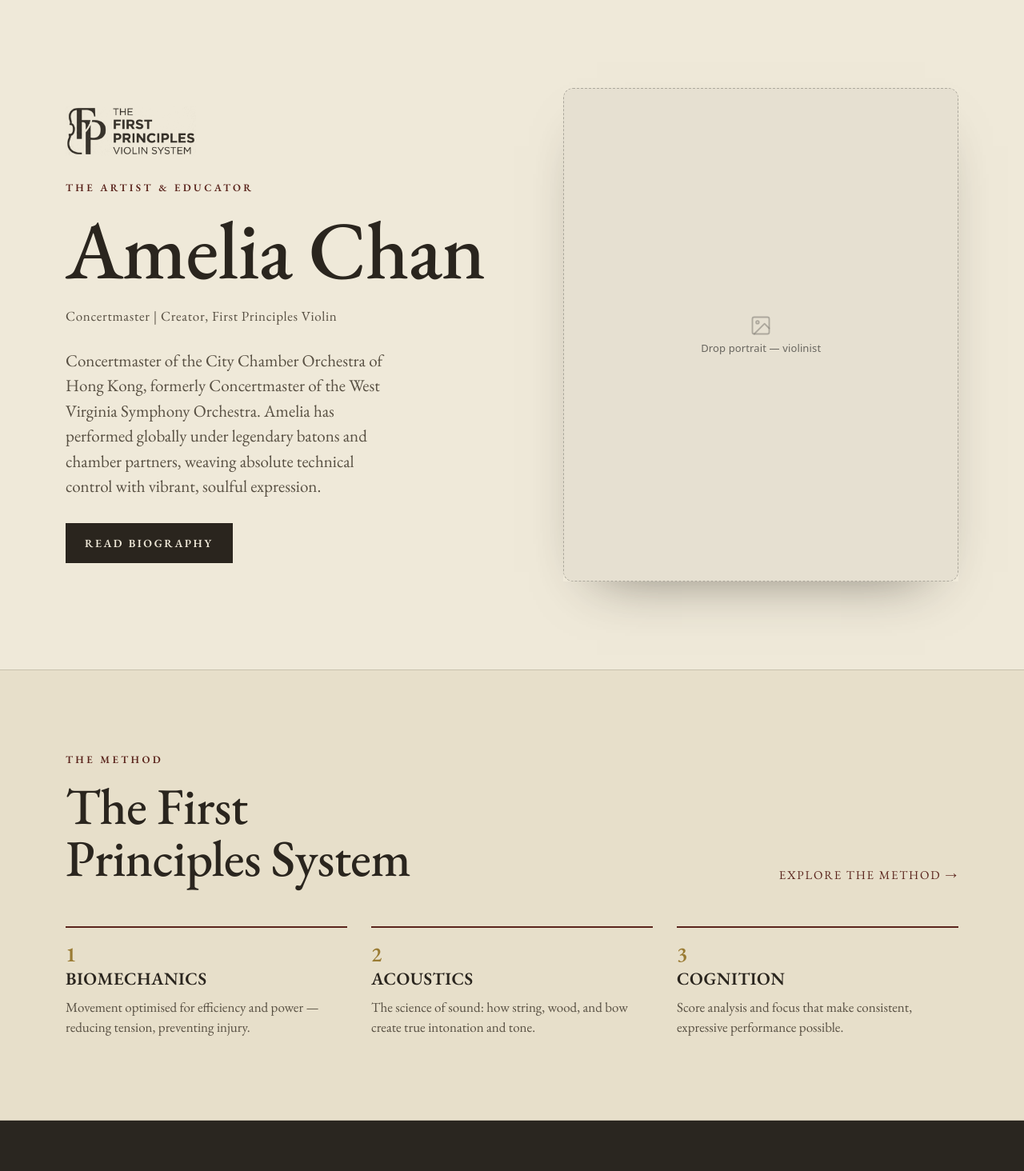
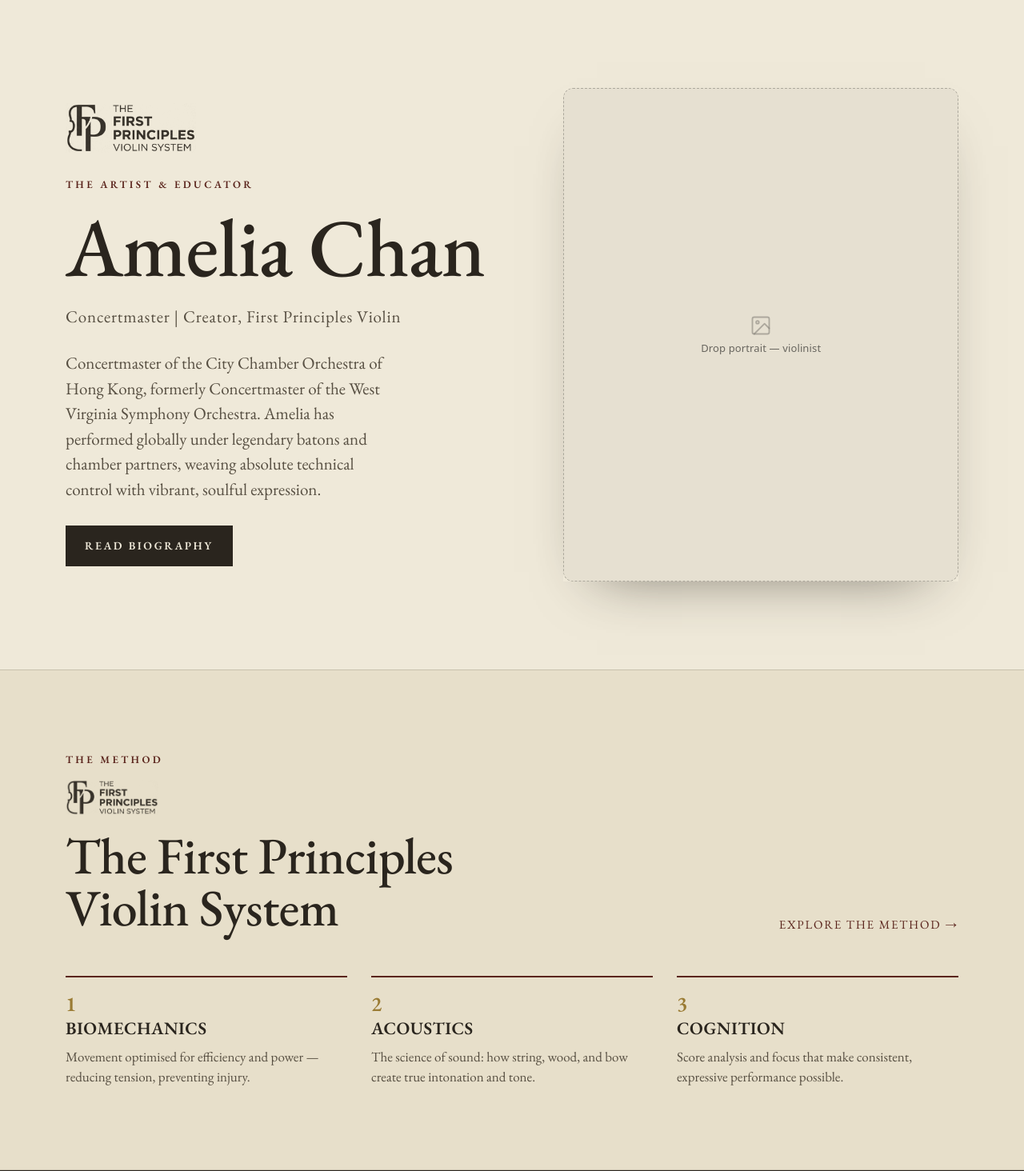
Before and after one commit to mawstr001/ameliachanwebsite, a Node server app: page / in a window 1280 px wide. Shown: the part 77-1541 px from the top of the page at 80% size. Run offline with Node 20, Linux system fonts and the light colour scheme.

Commit message:
Minor home/FP page tweaks per feedback
- Add fp-logo.png beside "The First Principles Violin System" heading
- Rename heading to include "Violin" in full title
- Increase hero-role font size to 21px
- Remove "Read the Methodology" button from First Principles page

https://claude.ai/code/session_01RYkgVz2tbfkjSNan3J2KjX

```diff
--- a/views/first-principles.ejs
+++ b/views/first-principles.ejs
@@ -43,7 +43,6 @@
             </div>
           </li>
         </ol>
-        <a class="btn method-cta" href="/writings">Read the Methodology</a>
       </div>
       <div class="colorblocks" aria-hidden="true">
         <div class="cb-ox"></div>
--- a/views/index.ejs
+++ b/views/index.ejs
@@ -21,7 +21,7 @@
     </a>
     <div class="label" data-edit="home.left.kicker"><%= home.left.kicker %></div>
     <h1 class="hero-name">Amelia Chan</h1>
-    <p class="hero-role" data-edit="home.left.role"><%= home.left.role %></p>
+    <p class="hero-role" style="font-size:21px" data-edit="home.left.role"><%= home.left.role %></p>
     <p class="hero-lead" data-edit="home.left.blurb"><%= home.left.blurb %></p>
     <a class="btn hero-cta" href="/bio">Read Biography</a>
   </div>
@@ -37,7 +37,10 @@
     <div class="sec-head reveal">
       <div class="sec-title-wrap">
         <div class="label">The Method</div>
-        <h2 class="h-section">The First Principles System</h2>
+        <h2 class="h-section" style="display:flex;align-items:center;gap:18px;flex-wrap:wrap">
+          <img src="/fp-logo.png" alt="" aria-hidden="true" style="height:44px;width:auto;display:inline-block;vertical-align:middle">
+          The First Principles Violin System
+        </h2>
       </div>
       <a class="linkcta" href="/first-principles">Explore the method &rarr;</a>
     </div>
```
